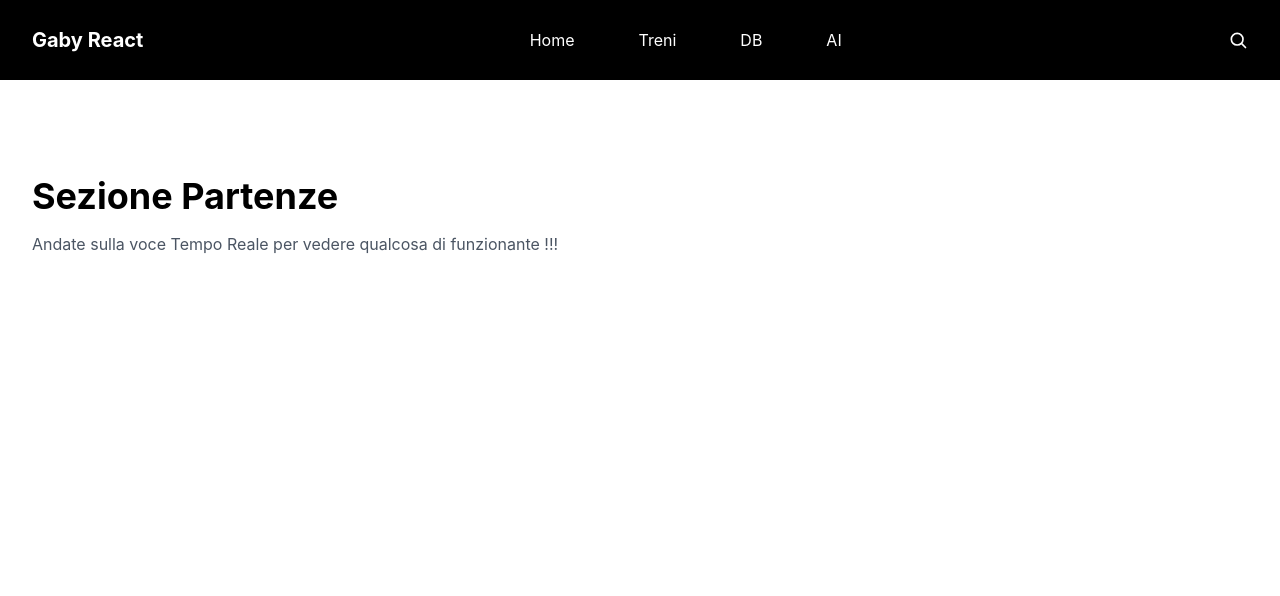
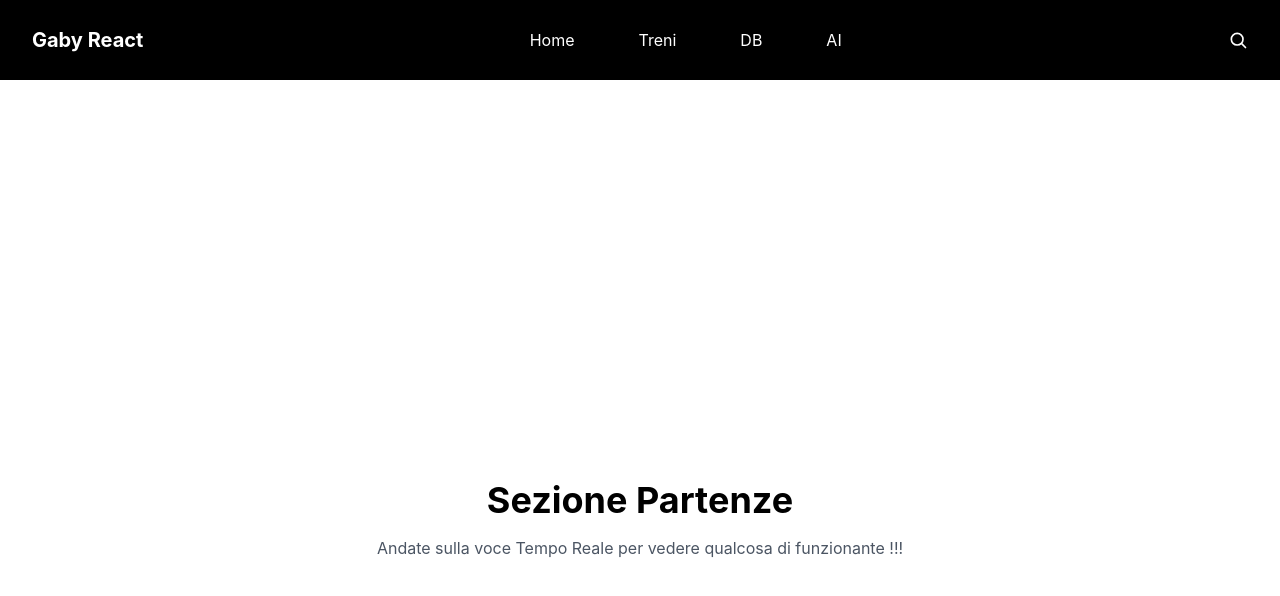
Before and after one commit to crepuscologaby/Gaby-React, a React (Vite) app: page /treni/milano-berna/partenze in a window 1280 px wide. Shown: the top 596 px of the page. Built offline with nearby package versions, Linux system fonts and the light colour scheme.

Commit message:
api treni 14

```diff
--- a/src/pages/HelpPage.tsx
+++ b/src/pages/HelpPage.tsx
@@ -1,6 +1,6 @@
 export default function HelpPage() {
   return (
-    <section className="min-h-screen px-8 pt-24 pb-16">
+    <section className="min-h-screen px-8 pt-20 flex flex-col items-center justify-center text-center">
       <h1 className="text-4xl font-bold mb-4">Sezione Help</h1>
       <p className="text-gray-600">
         Andate sulla voce Tempo Reale per vedere qualcosa di funzionante !!!
--- a/src/pages/PartenzePage.tsx
+++ b/src/pages/PartenzePage.tsx
@@ -1,6 +1,6 @@
 export default function PartenzePage() {
   return (
-    <section className="min-h-screen px-8 pt-24 pb-16">
+    <section className="min-h-screen px-8 pt-20 flex flex-col items-center justify-center text-center">
       <h1 className="text-4xl font-bold mb-4">Sezione Partenze</h1>
       <p className="text-gray-600">
         Andate sulla voce Tempo Reale per vedere qualcosa di funzionante !!!
--- a/src/pages/PercorsoPage.tsx
+++ b/src/pages/PercorsoPage.tsx
@@ -1,6 +1,6 @@
 export default function PercorsoPage() {
   return (
-    <section className="min-h-screen px-8 pt-24 pb-16">
+    <section className="min-h-screen px-8 pt-20 flex flex-col items-center justify-center text-center">
       <h1 className="text-4xl font-bold mb-4">Sezione Percorso</h1>
       <p className="text-gray-600">
         Andate sulla voce Tempo Reale per vedere qualcosa di funzionante !!!
--- a/src/pages/RicercaPage.tsx
+++ b/src/pages/RicercaPage.tsx
@@ -1,6 +1,6 @@
 export default function RicercaPage() {
   return (
-    <section className="min-h-screen px-8 pt-24 pb-16">
+    <section className="min-h-screen px-8 pt-20 flex flex-col items-center justify-center text-center">
       <h1 className="text-4xl font-bold mb-4">Sezione Ricerca</h1>
       <p className="text-gray-600">
         Andate sulla voce Tempo Reale per vedere qualcosa di funzionante !!!
```
